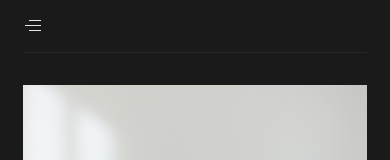
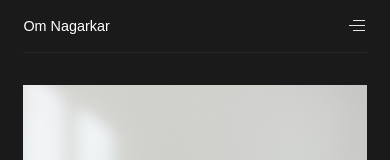
Before and after one commit to H0und5/nextport, a Next.js app: page /work in a window 390 px wide. Shown: the top 160 px of the page. Built offline with nearby package versions, Linux system fonts and the light colour scheme.

Commit message:
-- Renovation -- Updated the mobile styling some more, got the pages somewhat linking

```diff
--- a/src/components/MobileButton.js
+++ b/src/components/MobileButton.js
@@ -1,11 +1,13 @@
 import styles from '../../styles/MobileButton.module.css';
+
+import Link from 'next/link';
 
 const MobileButton = ({ cta }) => {
 
   return (
-    <button className={styles.buttonContainer}>
+    <button className={styles.buttonContainer} href="/bookshelf">
       <span className={styles.buttonCta}>
-        {cta}
+        <Link href="/bookshelf">{cta}</Link>
       </span>
       <span className={styles.buttonArrow}>
         {' ->'}
--- a/src/components/NavBar.js
+++ b/src/components/NavBar.js
@@ -8,12 +8,12 @@ import styles from '../../styles/NavBar.module.css';
 const NavBar = ({ home, work, playground, writings, bookshelf, about }) => {
 
   // active state CSS className logic
-  const homeFill = home ? styles.headerHome : styles.headerNotHome;
+  const homeFill = home ? styles.Home : styles.NotHome;
   const workFill = work ? styles.active : styles.headerMiddleFirst;
   const playgroundFill = playground ? styles.active : styles.headerMiddleFirst;
   const writingsFill = writings ? styles.active : styles.headerMiddleFirst;
   const bookshelfFill = bookshelf ? styles.active : styles.headerMiddleFirst;
-  const aboutFill = about ? styles.headerHome : styles.headerNotHome;
+  const aboutFill = about ? styles.whiteOut : styles.greyed;
 
 
 
@@ -48,7 +48,7 @@ const NavBar = ({ home, work, playground, writings, bookshelf, about }) => {
           </span>
         </Link>
         <Link href="mailto:om@omnagarkar.com">
-          <span className={styles.headerNotHome}>Email</span>
+          <span className={styles.greyed}>Email</span>
         </Link>
       </div>
 
--- a/styles/NavBar.module.css
+++ b/styles/NavBar.module.css
@@ -22,13 +22,23 @@
 
 /* Header styling */
 
-.headerHome {
+.Home {
   cursor: pointer;
 }
 
-.headerNotHome {
+.NotHome {
   cursor: pointer;
   color: #808080;
+}
+
+.greyed {
+  cursor: pointer;
+  color: #808080;
+}
+
+.whiteOut {
+  cursor: pointer;
+  color: #fff;
 }
 
 
@@ -107,14 +117,27 @@
     visibility: visible;
   }
 
-  .headerHome {
+  .Home {
     cursor: pointer;
+    color: #fff;
+    visibility: visible;
   }
 
-  .headerNotHome {
+  .NotHome {
+    cursor: pointer;
+    color: #fff;
+  }
+
+  .greyed {
     cursor: pointer;
     color: #808080;
-     display: none;
+    display: none;
+  }
+
+  .whiteOut {
+    cursor: pointer;
+    color: #fff;
+    display: none;
   }
 
 }
```
